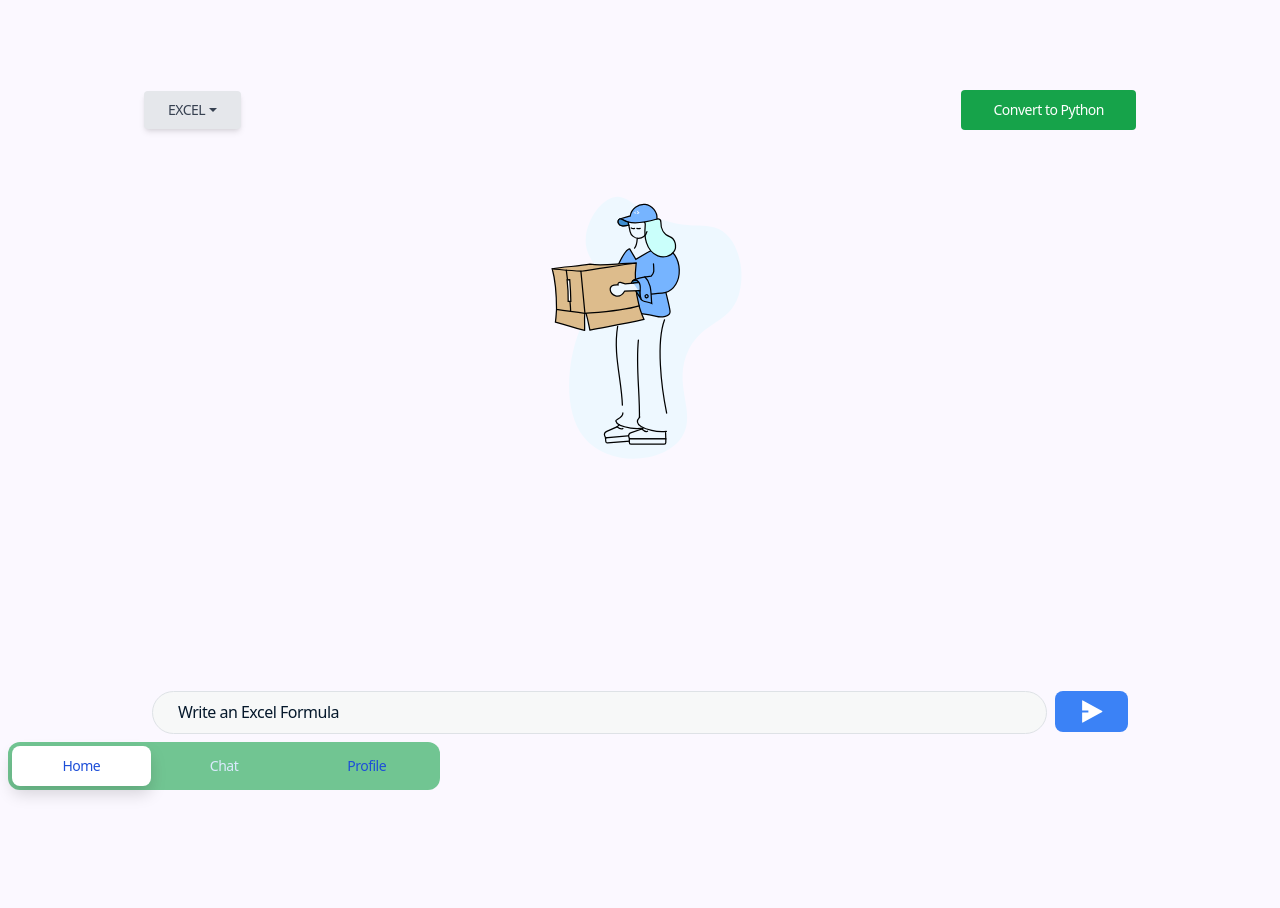
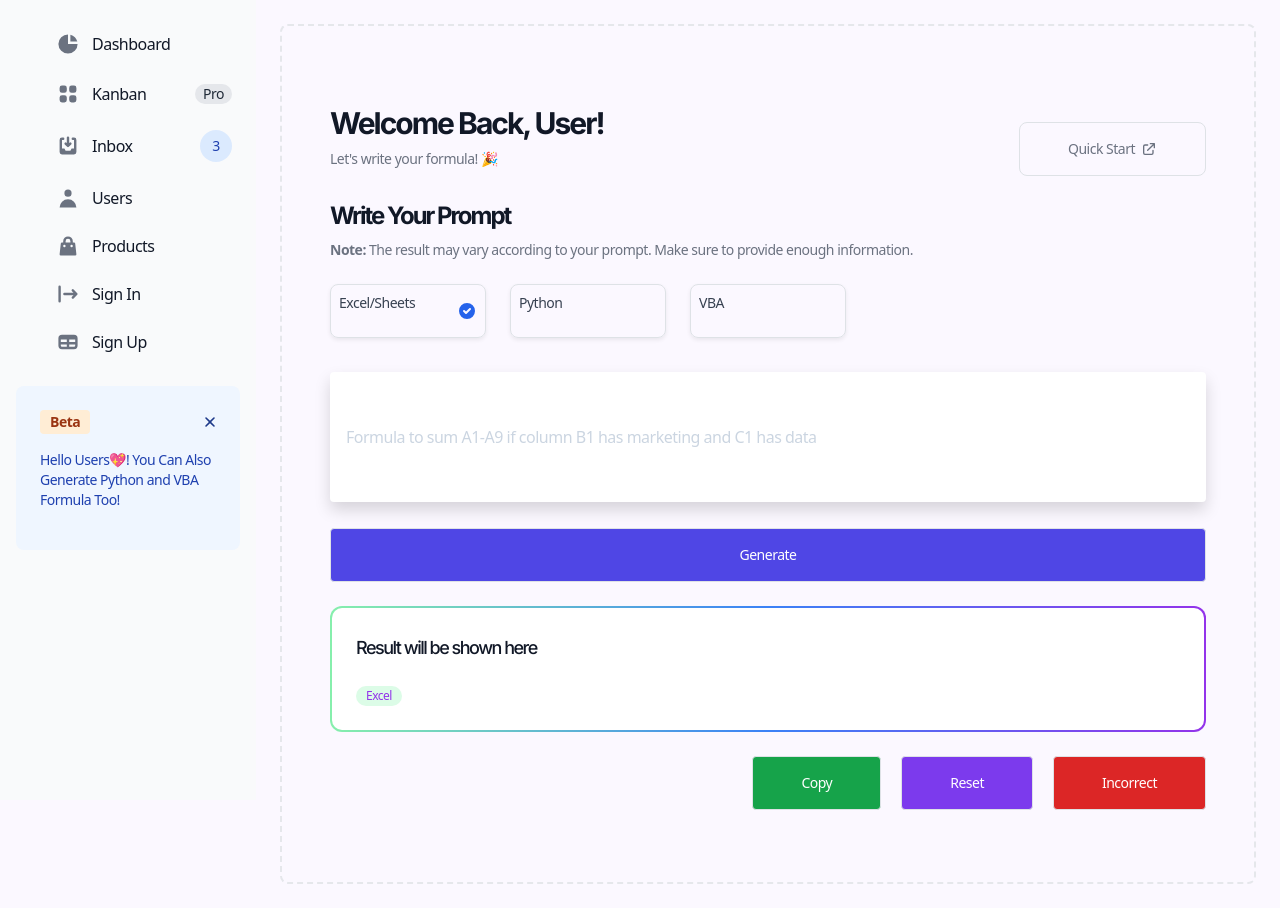
Before and after one commit to soubhagya23/excelbot-chatgpt, a React (Create React App) app: page /dashboard in a window 1280 px wide. Before the commit the page ends 800 px from the top, so only its background shows below. Built offline with nearby package versions, Linux system fonts and the light colour scheme; no server answers.

Commit message:
added features in mainboard

```diff
--- a/src/App.js
+++ b/src/App.js
@@ -37,7 +37,7 @@ function App() {
         <SmHeader /> */}
         <Routes>
           <Route path="/" element={<Homepage />} />
-          <Route path="/dashboard" element={<DashBoard />} onEnter={requireAuth} />
+          <Route path="/dashboard" element={<MainBoard />} onEnter={requireAuth} />
           <Route path="/dashboard/chats" element={<Chatpage />} onEnter={requireAuth} />
           <Route path="/test" element={<SpeechRecognition />} onEnter={requireAuth} />
           <Route path="/email" element={<EmailSignUp />} />
--- a/src/Components/DashBoard/MainBoard.js
+++ b/src/Components/DashBoard/MainBoard.js
@@ -1,38 +1,98 @@
-import React from "react";
+import { Configuration, OpenAIApi } from "openai";
+import React, { useState } from "react";
 import VerticalMenu from "../VerticalMenu/verticalMenu";
 
 const MainBoard = () => {
+
+  const [excel, setExcel] = useState(true);
+  const [python, setPython] = useState(false);
+  const [vba, setVba] = useState(false);
+  const [loading, setLoading] = useState(false) ;
+  const [question, setQuestion] = useState('') ;
+  const [answer, setAnswer] = useState('') ;
+
+  const configuration = new Configuration({
+    apiKey: process.env.REACT_APP_OPENAI_APIKEY,
+  });
+
+  const openai = new OpenAIApi(configuration);
+
+  const handleClick = async () => {
+    setLoading(true);
+    setAnswer() ;
+    if (question !== "") {
+      var ques ;
+      if(excel){
+        ques = question + ' generate in Excel'
+      }
+      if (python) {
+        ques = question + ' generate in Python'
+      } if (vba) {
+        ques = question + ' generate in VBA'
+      }
+      console.log(ques) ;
+      try {
+        const response = await openai.createCompletion({
+          model: "text-davinci-003",
+          prompt: ques,
+          temperature: 0.5,
+          max_tokens: 1024,
+        });
+        setAnswer(response.data.choices[0].text) ;
+        console.log("ok");
+      } catch (error) {
+        console.error(error);
+      }
+    } else {
+      alert("Ask Something..");
+    }
+    setLoading(false);
+  };
+
+  const handleChange = (event) => {
+    setQuestion(event.target.value) ;
+  }
+
+  const copyText = () => {
+    navigator.clipboard.writeText(answer) ;
+  }
+
+  const resetClick = () => {
+    setQuestion('');
+    setAnswer();
+  }
+
   return (
     <div>
       <VerticalMenu />
       <div className="p-4 sm:ml-64">
         <div className="p-4 border-2 border-gray-200 border-dashed rounded-lg dark:border-gray-700">
           <header aria-label="Page Header">
-            <div class="mx-auto max-w-screen-xl px-4 py-8 sm:py-12 sm:px-6 lg:px-8">
-              <div class="sm:flex sm:items-center sm:justify-between">
-                <div class="text-center sm:text-left">
-                  <h1 class="text-2xl font-bold text-gray-900 sm:text-3xl">
+            <div className="mx-auto max-w-screen-xl px-4 py-8 sm:py-12 sm:px-6 lg:px-8">
+              <div className="sm:flex sm:items-center sm:justify-between">
+                <div className="text-center sm:text-left">
+                  <h1 className="text-2xl font-bold text-gray-900 sm:text-3xl">
                     Welcome Back, User!
                   </h1>
 
                   <p
-                    class="mt-1.5 text-sm text-gray-500"
+                    className="mt-1.5 text-sm text-gray-500"
                     style={{ textAlign: "left" }}
                   >
                     Let's write your formula! 🎉
                   </p>
                 </div>
 
-                <div class="mt-4 flex flex-col gap-4 sm:mt-0 sm:flex-row sm:items-center">
+                <div className="mt-4 flex flex-col gap-4 sm:mt-0 sm:flex-row sm:items-center">
                   <button
-                    class="inline-flex items-center justify-center rounded-lg border border-gray-200 px-5 py-3 text-gray-500 transition hover:bg-gray-50 hover:text-gray-700 focus:outline-none focus:ring"
+                    className="inline-flex items-center justify-center rounded-lg border border-gray-200 px-5 py-3 text-gray-500 transition hover:bg-gray-50 hover:text-gray-700 focus:outline-none focus:ring"
                     type="button"
                   >
-                    <span class="text-sm font-medium"> Quick Start </span>
+                    <span className="text-sm font-medium"> Quick Start </span>
 
                     <svg
                       xmlns="http://www.w3.org/2000/svg"
-                      class="ml-1.5 h-4 w-4"
+                      className="ml-1.5 h-4 w-4"
                       fill="none"
                       viewBox="0 0 24 24"
                       stroke="currentColor"
@@ -48,39 +108,44 @@ const MainBoard = () => {
                 </div>
               </div>
 
-              <div class="sm:text-left mt-4">
-                <h1 class="text-2xl font-bold text-gray-900 sm:text-2xl">
+              <div className="sm:text-left mt-4">
+                <h1 className="text-2xl font-bold text-gray-900 sm:text-2xl">
                   Write Your Prompt
                 </h1>
 
                 <p
-                  class="mt-1.5 text-sm text-gray-500"
+                  className="mt-1.5 text-sm text-gray-500"
                   style={{ textAlign: "left" }}
                 >
                   <b>Note:</b> The result may vary according to your prompt.
                   Make sure to provide enough information.
                 </p>
               </div>
-              <fieldset class="grid grid-cols-5 gap-4 mt-4">
+              <fieldset className="grid grid-cols-5 gap-4 mt-4">
                 <div>
                   <input
                     type="radio"
                     name="DeliveryOption"
                     value="DeliveryStandard"
                     id="DeliveryStandard"
-                    class="peer hidden [&:checked_+_label_svg]:block"
-                    checked
+                    className="peer hidden [&:checked_+_label_svg]:block"
+                    defaultChecked
+                    onClick={() => {
+                      setExcel(true)
+                      setPython(false)
+                      setVba(false)
+                    }}
                   />
 
                   <label
                     for="DeliveryStandard"
-                    class="block cursor-pointer rounded-lg border border-gray-100 p-2 text-sm font-medium shadow-sm hover:border-gray-200 peer-checked:border-blue-500 peer-checked:ring-1 peer-checked:ring-blue-500"
+                    className="block cursor-pointer rounded-lg border border-gray-100 p-2 text-sm font-medium shadow-sm hover:border-gray-200 peer-checked:border-blue-500 peer-checked:ring-1 peer-checked:ring-blue-500"
                   >
-                    <div class="flex items-center justify-between">
-                      <p class="text-gray-700">Excel/Sheets</p>
+                    <div className="flex items-center justify-between">
+                      <p className="text-gray-700">Excel/Sheets</p>
 
                       <svg
-                        class="hidden h-5 w-5 text-blue-600"
+                        className="hidden h-5 w-5 text-blue-600"
                         xmlns="http://www.w3.org/2000/svg"
                         viewBox="0 0 20 20"
                         fill="currentColor"
@@ -100,18 +165,23 @@ const MainBoard = () => {
                     name="DeliveryOption"
                     value="DeliveryStandard1"
                     id="DeliveryStandard1"
-                    class="peer hidden [&:checked_+_label_svg]:block"
+                    className="peer hidden [&:checked_+_label_svg]:block"
+                    onClick={() => {
+                      setExcel(false)
+                      setPython(true)
+                      setVba(false)
+                    }}
                   />
 
                   <label
                     for="DeliveryStandard1"
-                    class="block cursor-pointer rounded-lg border border-gray-100 p-2 text-sm font-medium shadow-sm hover:border-gray-200 peer-checked:border-blue-500 peer-checked:ring-1 peer-checked:ring-blue-500"
+                    className="block cursor-pointer rounded-lg border border-gray-100 p-2 text-sm font-medium shadow-sm hover:border-gray-200 peer-checked:border-blue-500 peer-checked:ring-1 peer-checked:ring-blue-500"
                   >
-                    <div class="flex items-center justify-between">
-                      <p class="text-gray-700">Python</p>
+                    <div className="flex items-center justify-between">
+                      <p className="text-gray-700">Python</p>
 
                       <svg
-                        class="hidden h-5 w-5 text-blue-600"
+                        className="hidden h-5 w-5 text-blue-600"
                         xmlns="http://www.w3.org/2000/svg"
                         viewBox="0 0 20 20"
                         fill="currentColor"
@@ -131,18 +201,23 @@ const MainBoard = () => {
                     name="DeliveryOption"
                     value="DeliveryPriority"
                     id="DeliveryPriority"
-                    class="peer hidden [&:checked_+_label_svg]:block"
+                    className="peer hidden [&:checked_+_label_svg]:block"
+                    onClick={() => {
+                      setExcel(false)
+                      setPython(false)
+                      setVba(true)
+                    }}
                   />
 
                   <label
                     for="DeliveryPriority"
-                    class="block cursor-pointer rounded-lg border border-gray-100 p-2 text-sm font-medium shadow-sm hover:border-gray-200 peer-checked:border-blue-500 peer-checked:ring-1 peer-checked:ring-blue-500"
+                    className="block cursor-pointer rounded-lg border border-gray-100 p-2 text-sm font-medium shadow-sm hover:border-gray-200 peer-checked:border-blue-500 peer-checked:ring-1 peer-checked:ring-blue-500"
                   >
-                    <div class="flex items-center justify-between">
-                      <p class="text-gray-700">VBA</p>
+                    <div className="flex items-center justify-between">
+                      <p className="text-gray-700">VBA</p>
 
                       <svg
-                        class="hidden h-5 w-5 text-blue-600"
+                        className="hidden h-5 w-5 text-blue-600"
                         xmlns="http://www.w3.org/2000/svg"
                         viewBox="0 0 20 20"
                         fill="currentColor"
@@ -161,29 +236,31 @@ const MainBoard = () => {
                 <input
                   style={{ height: "130px" }}
                   type="text"
+                  value={question}
                   placeholder="Formula to sum A1-A9 if column B1 has marketing and C1 has data"
-                  className="px-3 py-3 mt-4 placeholder-slate-300 text-slate-600 relative bg-white bg-white rounded text-sm border-0 shadow outline-none focus:outline-none focus:ring w-full pl-10"
+                  className="px-3 py-3 mt-4 placeholder-slate-300 text-slate-600 relative bg-white rounded text-sm border-0 shadow outline-none focus:outline-none focus:ring w-full pl-10"
+                  onChange={handleChange}
                 />
               </div>
-              <a
-                class="inline-block rounded border border-indigo-600 bg-indigo-600 px-12 py-3 text-sm font-medium text-white hover:bg-transparent hover:text-indigo-600 focus:outline-none focus:ring active:text-indigo-500 w-full"
-                href=""
+              <button
+                className="inline-block rounded border border-indigo-600 bg-indigo-600 px-12 py-3 text-sm font-medium text-white hover:bg-transparent hover:text-indigo-600 focus:outline-none focus:ring active:text-indigo-500 w-full"
                 style={{ textDecoration: "none", textAlign: "center" }}
+                onClick={handleClick}
               >
-                Generate
-              </a>
+                {loading ?  'Generating...' : 'Generate'}
+              </button>
 
-              <article class="rounded-xl bg-gradient-to-r from-green-300 via-blue-500 to-purple-600 p-0.5 transition hover:shadow-sm mt-4">
-                <div class="rounded-[10px] bg-white p-4 !pt-20 sm:p-6">
-                  <a href="#">
-                    <h3 class="mt-0.5 text-lg font-medium text-gray-900">
-                      =SUMIFS(A1:A9,B1:B9,"Marketing",C1:C9,"Data")
+              <article className="rounded-xl bg-gradient-to-r from-green-300 via-blue-500 to-purple-600 p-0.5 transition hover:shadow-sm mt-4">
+                <div className="rounded-[10px] bg-white p-4 !pt-20 sm:p-6">
+                  <a href="#" className="no-underline">
+                    <h3 className="mt-0.5 text-lg font-medium text-gray-900">
+                      {answer ? answer : 'Result will be shown here'}
                     </h3>
                   </a>
 
-                  <div class="mt-4 flex flex-wrap gap-1">
-                    <span class="whitespace-nowrap rounded-full bg-green-100 px-2.5 py-0.5 text-xs text-purple-600">
-                      Excel
+                  <div className="mt-4 flex flex-wrap gap-1">
+                    <span className="whitespace-nowrap rounded-full bg-green-100 px-2.5 py-0.5 text-xs text-purple-600">
+                      {(excel && 'Excel') || (python && 'Python') || (vba && 'VBA')}
                     </span>
                   </div>
                 </div>
@@ -192,24 +269,27 @@ const MainBoard = () => {
                 className="mt-4"
                 style={{ display: "flex", justifyContent: "end", gap: "20px" }}
               >
-                <a
-                  class="inline-block rounded border border-indigo-600 bg-green-600 px-12 py-3 text-sm font-medium text-white hover:bg-transparent hover:text-indigo-600 focus:outline-none focus:ring active:text-indigo-500"
+                <button
+                  className="inline-block rounded border border-indigo-600 bg-green-600 px-12 py-3 text-sm font-medium text-white hover:bg-transparent hover:text-indigo-600 focus:outline-none focus:ring active:text-indigo-500"
                   style={{ textDecoration: "none" }}
+                  onClick={copyText}
                 >
                   Copy
-                </a>
-                <a
-                  class="inline-block rounded border border-indigo-600 bg-violet-600 px-12 py-3 text-sm font-medium text-white hover:bg-transparent hover:text-black-600 focus:outline-none focus:ring active:text-indigo-500"
+                </button>
+                <button
+                  className="inline-block rounded border border-indigo-600 bg-violet-600 px-12 py-3 text-sm font-medium text-white hover:bg-transparent hover:text-black-600 focus:outline-none focus:ring active:text-indigo-500"
                   style={{ textDecoration: "none" }}
+                  onClick={resetClick}
                 >
                   Reset
-                </a>
-                <a
-                  class="inline-block rounded border border-indigo-600 bg-red-600 px-12 py-3 text-sm font-medium text-white hover:bg-transparent hover:text-indigo-600 focus:outline-none focus:ring active:text-indigo-500"
+                </button>
+                <button
+                  className="inline-block rounded border border-indigo-600 bg-red-600 px-12 py-3 text-sm font-medium text-white hover:bg-transparent hover:text-indigo-600 focus:outline-none focus:ring active:text-indigo-500"
                   style={{ textDecoration: "none" }}
+                  onClick={handleClick}
                 >
                   Incorrect
-                </a>
+                </button>
               </div>
             </div>
           </header>
```
